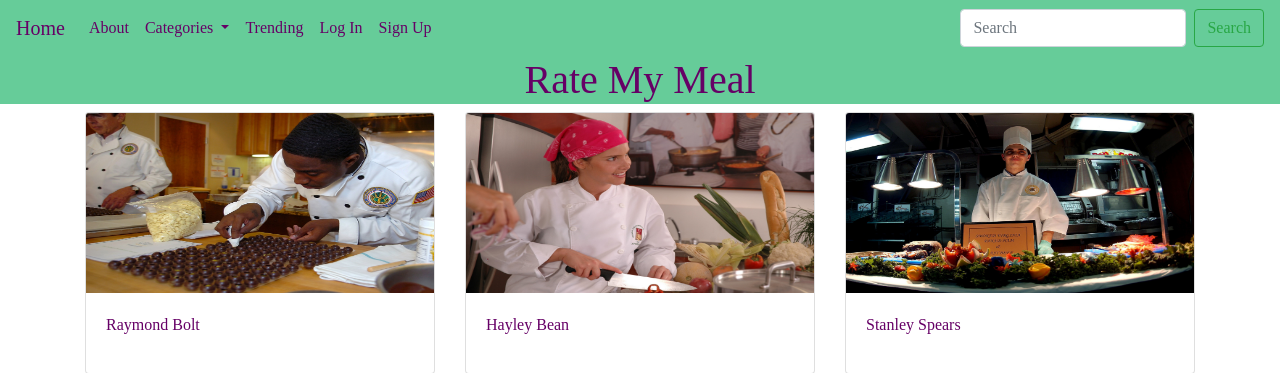
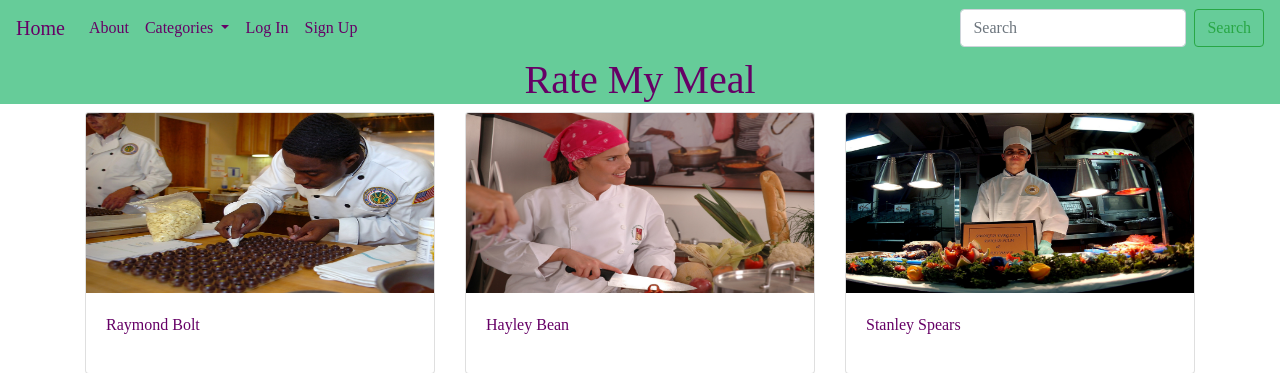
Before and after one commit to RyWilliamson/RateMyMealProject, a Django app: page /meal/base/ in a window 1280 px wide. Shown: the top 373 px of the page. Run offline with Django 3.2, Linux system fonts and the light colour scheme; some libraries are stand-ins or nearby versions.

Commit message:
fixed drop down menu - wasnt showing items in it

```diff
--- a/templates/meal/base.html
+++ b/templates/meal/base.html
@@ -108,19 +108,11 @@ a {
           Categories
         </a>
         <div class="dropdown-menu" aria-labelledby="navbarDropdown">
-
-			<div class="dropdown-menu" aria-labelledby="navbarDropdown">
 				<a class="dropdown-item" href="{% url 'italian' %}">Italian</a>
-				<a class="dropdown-item" href="{% url 'trending' %}">Another action</a>
+				<a class="dropdown-item" href="{% url 'trending' %}">Trending</a>
           <div class="dropdown-divider"></div>
           <a class="dropdown-item" href="#">Something else here</a>
         </div>
-          <div class="dropdown-divider"></div>
-        </div>
-      </li>
-	  <li class="nav-item">
-        <a class="nav-link" href="{% url 'trending' %}">Trending</a>
-      </li>
 
 	  {% if user.is_authenticated %}
 	  <li class="nav-item">
--- a/templates/meal/test3.html
+++ b/templates/meal/test3.html
@@ -42,7 +42,7 @@
         <a class="nav-link dropdown-toggle" href="#" id="navbarDropdown" role="button" data-toggle="dropdown" aria-haspopup="true" aria-expanded="false">
           Dropdown
         </a>
-        <div class="dropdown-menu" aria-labelledby="navbarDropdown">
+		<div class="dropdown-menu" aria-labelledby="navbarDropdown">
           <a class="dropdown-item" href="https://www.google.com">Action</a>
           <a class="dropdown-item" href="#">Another action</a>
           <div class="dropdown-divider"></div>
```
